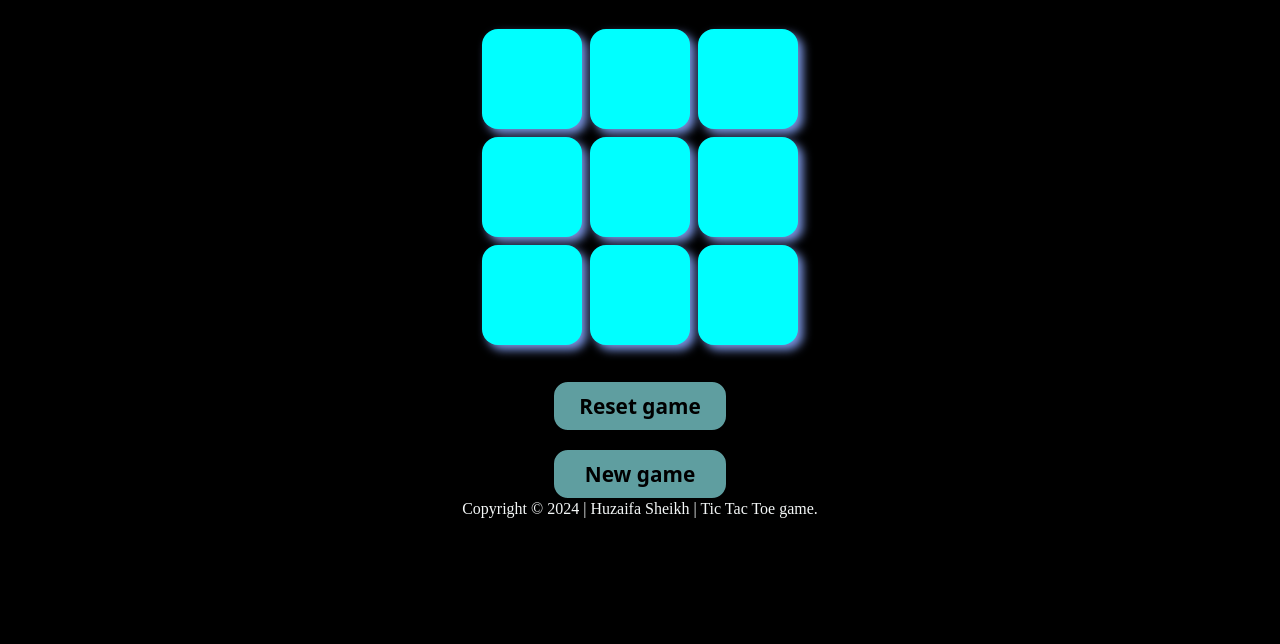
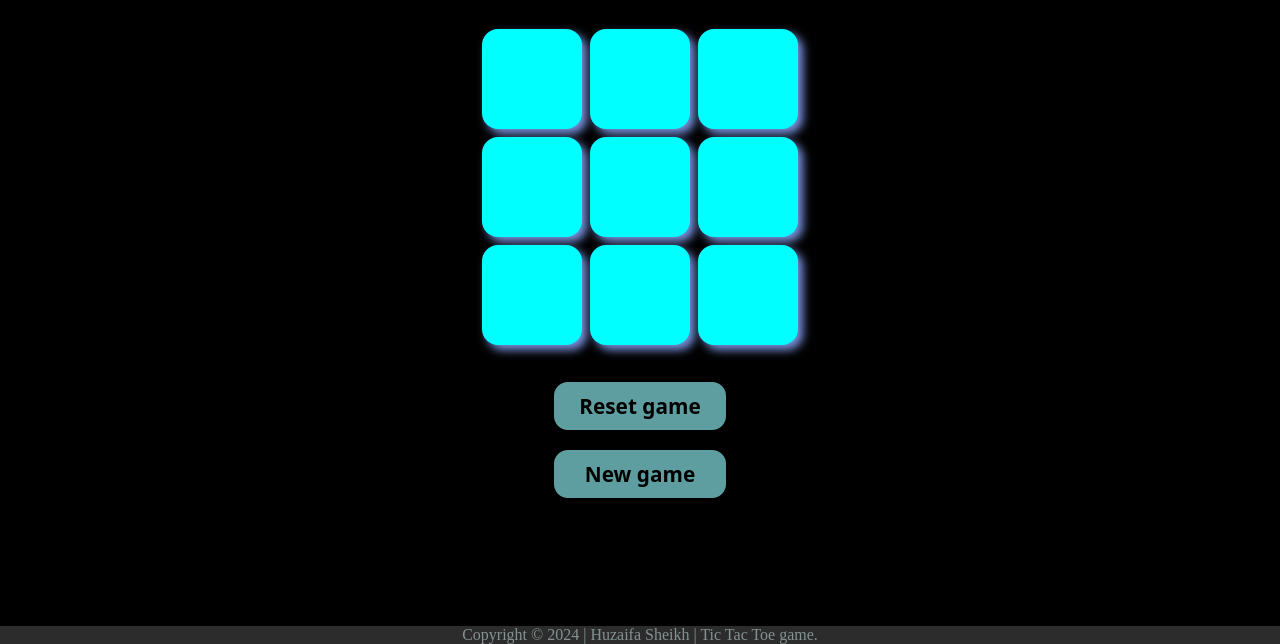
Before and after one commit to Huzefa077/Web-Dev-mini-projects, a plain HTML site: page Tic_tac_toe/index.html in a window 1280 px wide. Shown: the part 156-800 px from the top of the page. Drawn offline with Linux system fonts and the light colour scheme.

Commit message:
Update style.css

```diff
--- a/Tic_tac_toe/style.css
+++ b/Tic_tac_toe/style.css
@@ -86,3 +86,19 @@ h1{
     background-color: cadetblue;
     font-family: system-ui, -apple-system, BlinkMacSystemFont, 'Segoe UI', Roboto, Oxygen, Ubuntu, Cantarell, 'Open Sans', 'Helvetica Neue', sans-serif;
 }
+
+footer {
+    min-height: 50px; /* Add some space above the copyright text */
+  }
+
+#copy {
+
+
+  /* Fallback method (works in all browsers) */
+  position: absolute;
+  bottom: 0;
+  width: 100%; /* Ensure it spans the entire width */
+  text-align: center;
+  background-color: rgba(128, 128, 128, 0.342);
+  color: rgba(189, 209, 209, 0.616);
+  }
```
